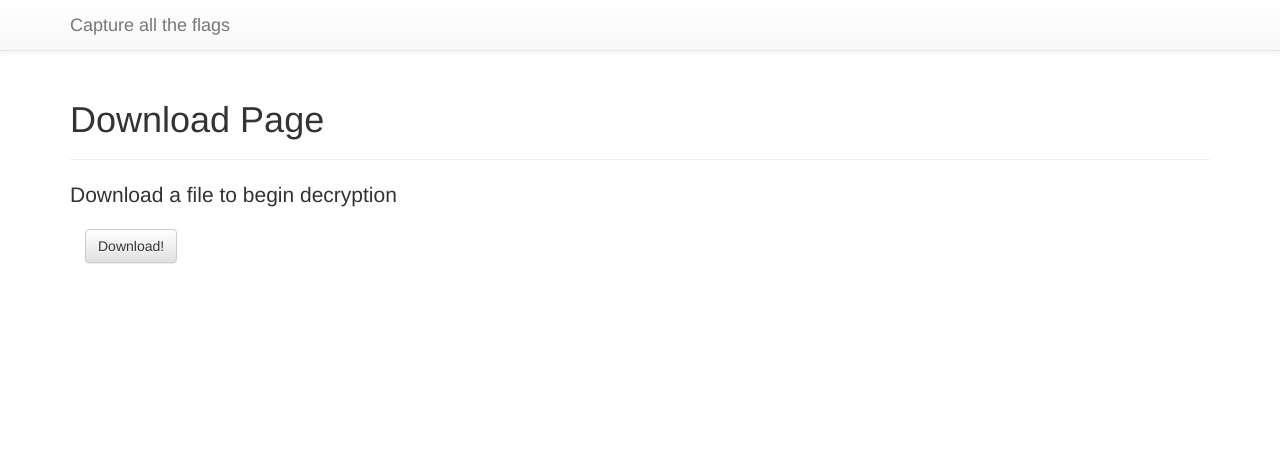
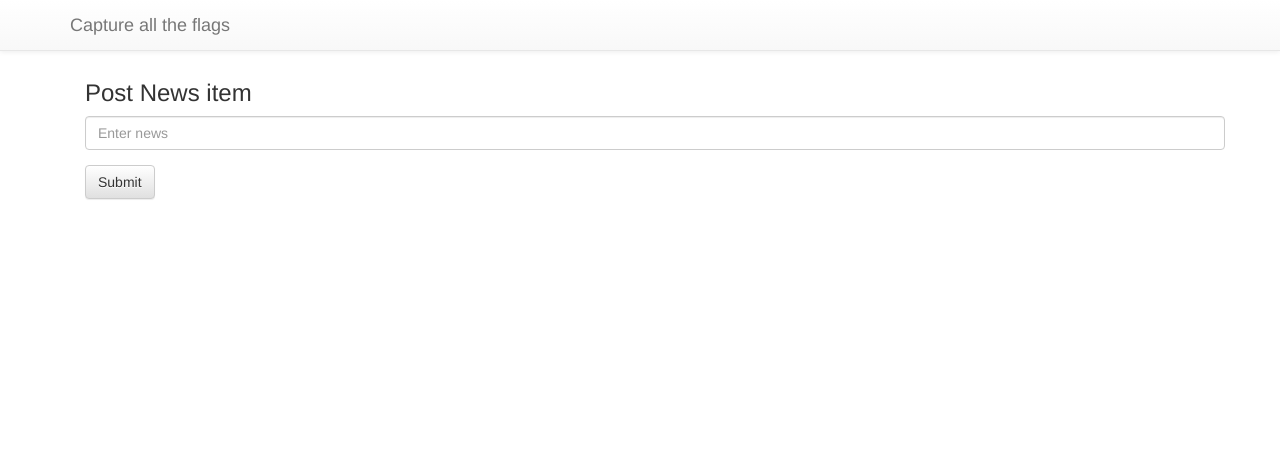
Before and after one commit to kuiqejw/SecurityCTF, a Flask app: page /test in a window 1280 px wide. Shown: the top 463 px of the page. Run offline with Flask 2, Linux system fonts and the light colour scheme; some libraries are stand-ins or nearby versions.

Commit message:
implemented html injection

```diff
--- a/flask-boilerplate-master/app.py
+++ b/flask-boilerplate-master/app.py
@@ -1,3 +1,4 @@
+#!/usr/bin/env python3
 #----------------------------------------------------------------------------#
 # Imports
 #----------------------------------------------------------------------------#
@@ -10,7 +11,11 @@ import logging
 from logging import Formatter, FileHandler
 from forms import *
 import os
-
+from flask import Flask, render_template,request,redirect,make_response,session
+import sqlite3
+import os
+import hashlib
+import subprocess
 #----------------------------------------------------------------------------#
 # App Config.
 #----------------------------------------------------------------------------#
@@ -19,6 +24,7 @@ app = Flask(__name__)
 app.config.from_object('config')
 csrf = CSRFProtect()
 csrf.init_app(app)
+db = "storage.db"
 #db = SQLAlchemy(app)
 
 # Automatically tear down SQLAlchemy.
@@ -65,6 +71,21 @@ def hello_ssti():
 @app.route('/test')
 def test():
 	return render_template('pages/placeholder.test.html')
+
+def getNews():
+    conn = sqlite3.connect('storage.db')
+    c=conn.cursor()
+    return c.execute("SELECT * FROM news").fetchall()
+
+@app.route('/news')
+def news():
+    term = request.args.get('text')
+    conn = sqlite3.connect('storage.db')
+    c=conn.cursor()
+    print(term)
+    c.execute("insert into news (source,text) values (?,?)",("guest",term))
+    conn.commit()
+    return render_template('pages/placeholder.test.html', name="guest",news=getNews())
 
 @app.route('/return-files/')
 def return_files():
--- a/flask-boilerplate-master/templates/pages/placeholder.test.html
+++ b/flask-boilerplate-master/templates/pages/placeholder.test.html
@@ -1,14 +1,39 @@
+<!DOCTYPE html>
+<html lang="en">
+<head>
+  <title>50.020 Lab 4 Main page</title>
+  <meta charset="utf-8">
+  <meta name="viewport" content="width=device-width, initial-scale=1">
+  <link rel="stylesheet" href="https://maxcdn.bootstrapcdn.com/bootstrap/3.3.7/css/bootstrap.min.css">
+  <script src="https://ajax.googleapis.com/ajax/libs/jquery/3.1.1/jquery.min.js"></script>
+  <script src="https://maxcdn.bootstrapcdn.com/bootstrap/3.3.7/js/bootstrap.min.js"></script>
+</head>
 {% extends 'layouts/main.html' %}
 {% block title %}Home{% endblock %}
 {% block content %}
+<body>
+<div class="container">
+  <h3>Post News item</h3>
+  <form action="/news" method="get">
+    <div class="form-group">
+      <input type="text" name="text" class="form-control" id="text" placeholder="Enter news">
+    </div>
+    <button type="submit" class="btn btn-default">Submit</button>
+  </form> {{error2}}
+</div>
 
-<div class="page-header">
-  <h1>Download Page</h1>
+{% if news%}
+<div class="container">
+  <h3>News list</h3>
+  <ul>
+{% for item in news -%}
+    <li>{{ item[0] }} says: {{item[1]|safe}}</li>
+{%- endfor %}
+</ul>
 </div>
-<p class="lead">Download a file to begin decryption</p>
-<div class = "container" align ="left">
-	<a href="/return-files/" target="blank"><button class='btn btn-default'>Download!</button></a>
-   </div>
+{% endif %}
 
 
 {% endblock %}
+</body>
+</html>
```
